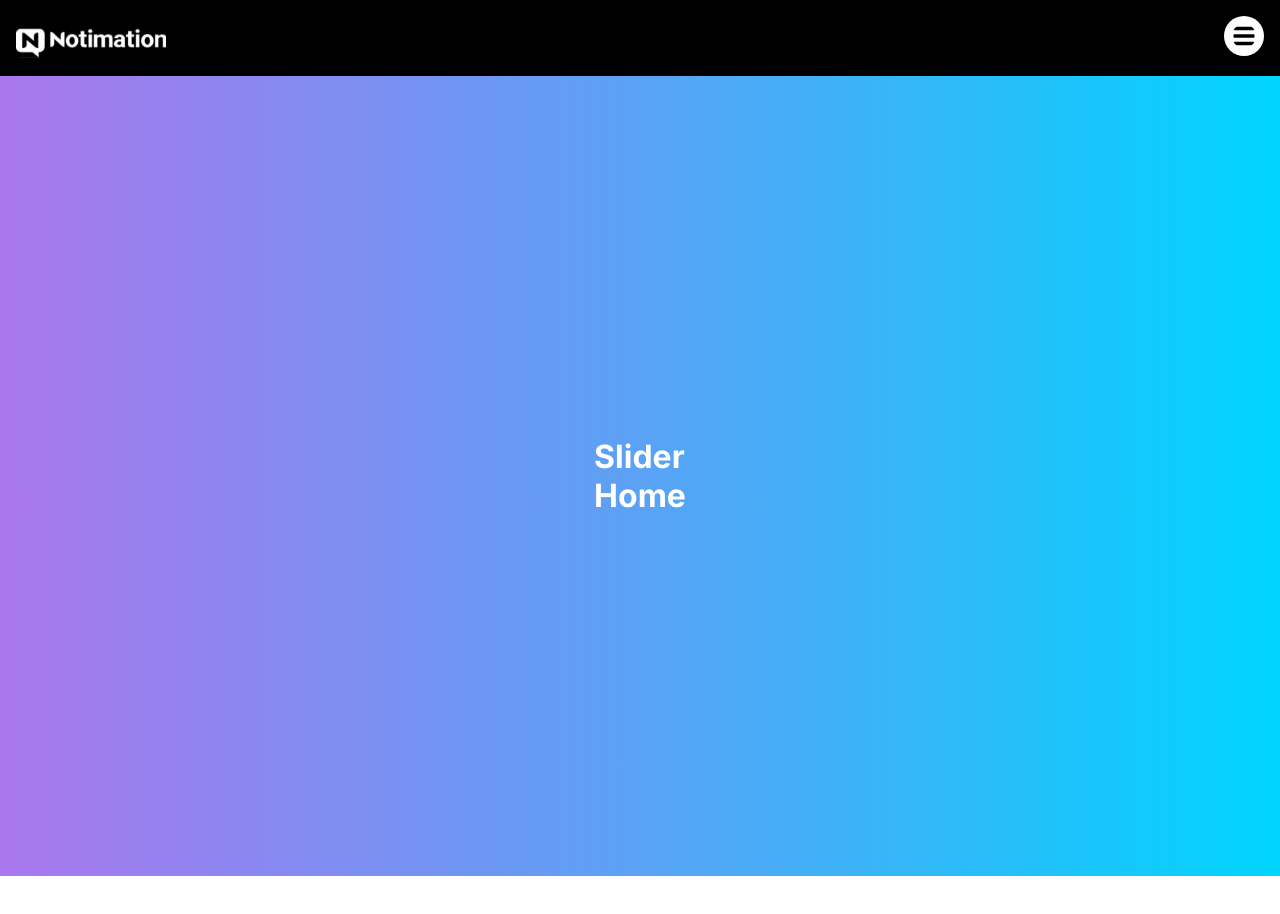
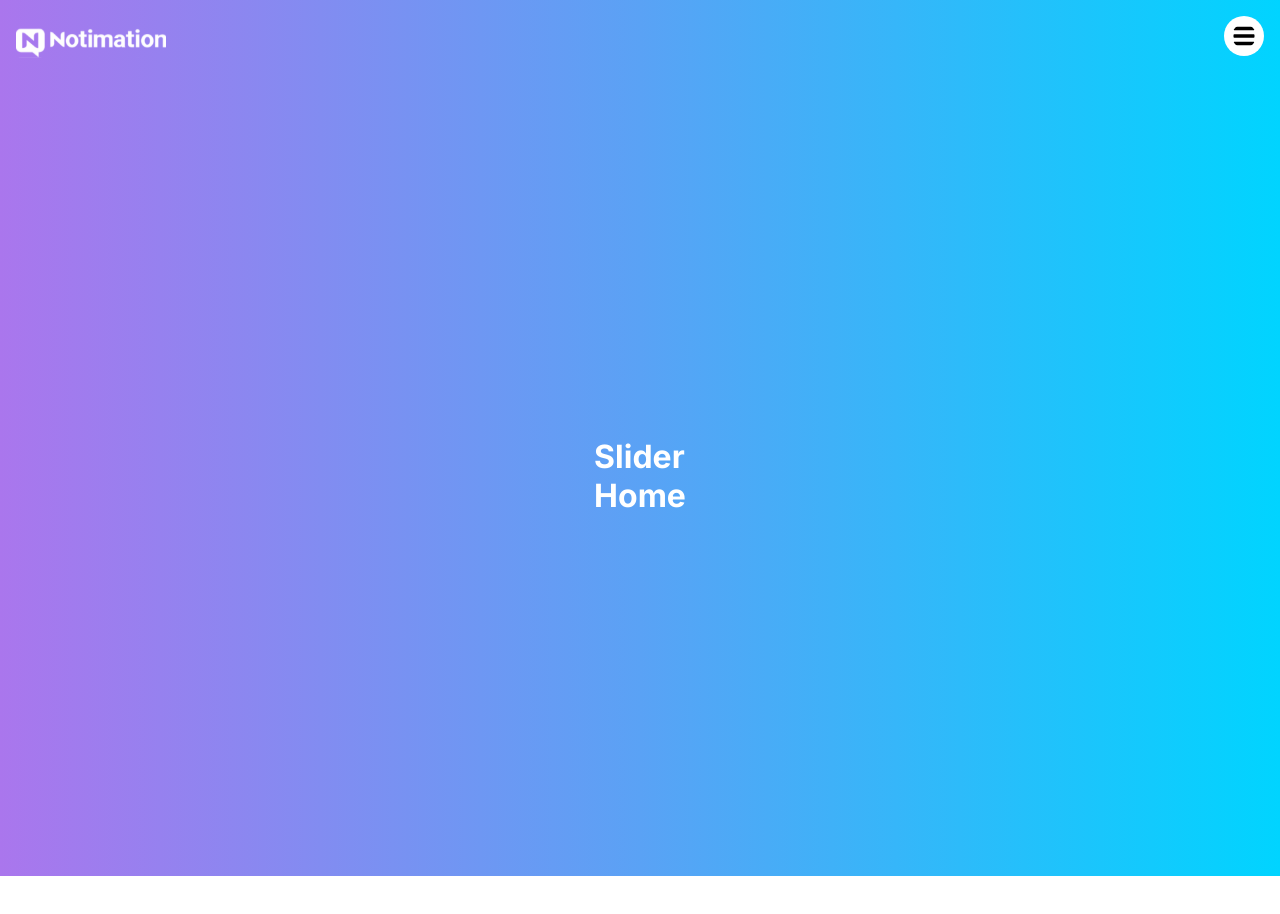
Before and after one commit to RumRage/landing-page, a Next.js app: page /work in a window 1280 px wide. Shown: the top 914 px of the page. Built offline with nearby package versions, Linux system fonts and the light colour scheme.

Commit message:
navbar background

```diff
--- a/src/components/Navbar/styles.module.scss
+++ b/src/components/Navbar/styles.module.scss
@@ -6,7 +6,7 @@
   justify-content: space-between;
   align-items: center;
   padding: 1rem;
-  background-color: #000000;
+  background: $background-gradient;
   top: 0;
   z-index: 100;
 }
```
